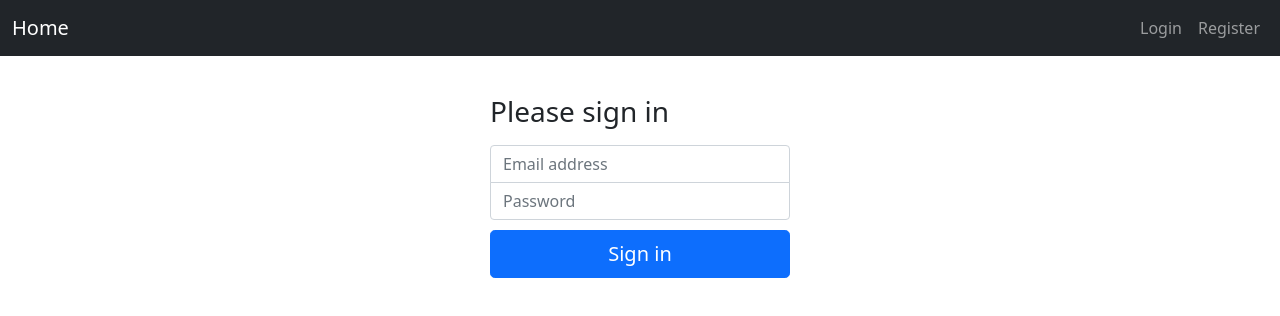
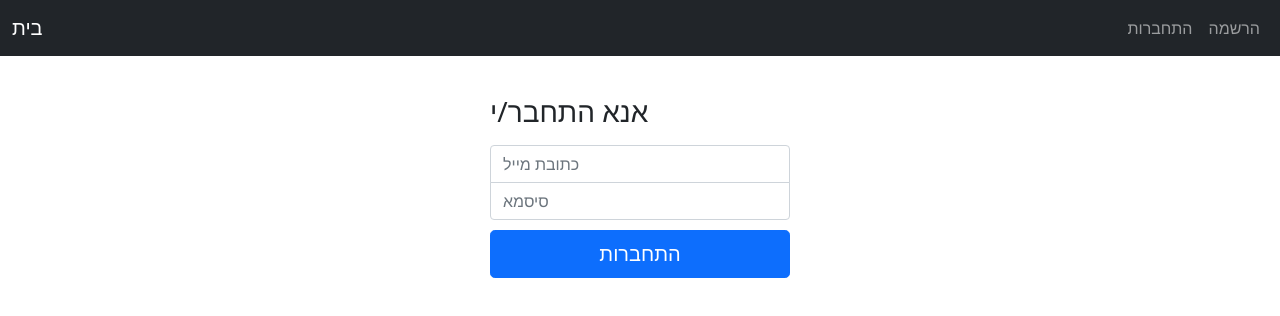
Before and after one commit to yisrael35/react_imj, a React (Create React App) app: page /login in a window 1280 px wide. Shown: the top 316 px of the page. Built offline with nearby package versions, Linux system fonts and the light colour scheme; no server answers.

Commit message:
added hebrew

```diff
--- a/public/index.html
+++ b/public/index.html
@@ -24,7 +24,7 @@
       work correctly both with client-side routing and a non-root public URL.
       Learn how to configure a non-root public URL by running `npm run build`.
     -->
-    <title>React App</title>
+    <title>Israel museum, Jerusalem</title>
   </head>
   <body>
     <noscript>You need to enable JavaScript to run this app.</noscript>
--- a/src/App.js
+++ b/src/App.js
@@ -3,29 +3,32 @@ import './App.css'
 import Login from './pages/Login'
 import Register from './pages/Register'
 import Home from './pages/Home'
-import Nav_bar from './components/Nav_bar'
+import NavBar from './components/NavBar'
 import { BrowserRouter, Route } from 'react-router-dom'
-import React, { useEffect, useState } from 'react'
-
+import React, { useState } from 'react'
 
 function App() {
   const [name, setName] = useState('')
 
-  useEffect(() => {
-    ;(async () => {
-      const response = await fetch(process.env.REACT_APP_REST_IMJ_URL + '/user', {
-        headers: { 'Content-Type': 'application/json' },
-        credentials: 'include',
-      })
-      const content = await response.json()
-      setName(content.name)
-    })()
-  })
+  // useEffect(() => {
+  //   ;(async () => {
+  //     try {
+  //       const response = await fetch(process.env.REACT_APP_REST_IMJ_URL + '/user', {
+  //         headers: { 'Content-Type': 'application/json' },
+  //         credentials: 'include',
+  //       })
+  //       const content = await response.json()
+  //       setName(content.name)
+  //     } catch (error) {
+  //       // console.log(error)
+  //     }
+  //   })()
+  // })
 
   return (
     <div className='App'>
       <BrowserRouter>
-        <Nav_bar name={name} setName={setName} />
+        <NavBar name={name} setName={setName} />
 
         <main className='form-signin'>
           <Route path='/' exact component={() => <Home name={name} />} />
--- a/src/components/Nav_bar.js
+++ b/src/components/NavBar.js
@@ -1,5 +1,6 @@
 import React from 'react'
 import { Link } from 'react-router-dom'
+const words_he = require('../helper/words_he').words_he
 
 const Nav = (props) => {
   const logout = async () => {
@@ -19,12 +20,12 @@ const Nav = (props) => {
       <ul className='navbar-nav me-auto mb-2 mb-md-0'>
         <li className='nav-item active'>
           <Link to='/login' className='nav-link'>
-            Login
+            {words_he['login']}
           </Link>
         </li>
         <li className='nav-item active'>
           <Link to='/register' className='nav-link'>
-            Register
+            {words_he['register']}
           </Link>
         </li>
       </ul>
@@ -34,7 +35,7 @@ const Nav = (props) => {
       <ul className='navbar-nav me-auto mb-2 mb-md-0'>
         <li className='nav-item active'>
           <Link to='/login' className='nav-link' onClick={logout}>
-            Logout
+            {words_he['logout']}
           </Link>
         </li>
       </ul>
@@ -45,7 +46,7 @@ const Nav = (props) => {
     <nav className='navbar navbar-expand-md navbar-dark bg-dark mb-4'>
       <div className='container-fluid'>
         <Link to='/' className='navbar-brand'>
-          Home
+          {words_he['home']}
         </Link>
 
         <div>{menu}</div>
--- /dev/null
+++ b/src/helper/words_he.js
@@ -0,0 +1,16 @@
+const words_he = {
+  welcome: 'ברוכים הבאים למוזיאון ישראל',
+  login: 'התחברות',
+  hello: 'שלום',
+  please_sign_in: 'אנא התחבר/י',
+  home: 'בית',
+  register: 'הרשמה',
+  logout: 'התנתקות',
+  name: 'שם',
+  email: 'כתובת מייל',
+  password: 'סיסמא',
+}
+
+module.exports = {
+  words_he,
+}
--- a/src/pages/Home.js
+++ b/src/pages/Home.js
@@ -1,7 +1,13 @@
 import React from 'react'
+const words_he = require('../helper/words_he').words_he
 
 const Home = (props) => {
-  return <div>{props.name ? 'Hi ' + props.name : 'You are not logged in'}</div>
+  return (
+    <div style={{ textAlign: 'center' }}>
+      <p>{words_he['welcome']}</p>
+      {props.name ? `${words_he['hello']} ` + props.name : `${words_he['please_sign_in']}`}
+    </div>
+  )
 }
 
 export default Home
--- a/src/pages/Login.js
+++ b/src/pages/Login.js
@@ -1,33 +1,6 @@
-// import React from 'react'
-
-// const Login = () => {
-//   return (
-//     <form>
-//       <h1 className='h3 mb-3 fw-normal'>Please sign in</h1>
-//       <div className='form-floating'>
-//         <input type='email' className='form-control' id='floatingInput' placeholder='name@example.com' />
-//         <label for='floatingInput'>Email address</label>
-//       </div>
-//       <div className='form-floating'>
-//         <input type='password' className='form-control' id='floatingPassword' placeholder='Password' />
-//         <label for='floatingPassword'>Password</label>
-//       </div>
-//       <div className='checkbox mb-3'>
-//         <label>
-//           <input type='checkbox' value='remember-me' /> Remember me
-//         </label>
-//       </div>
-//       <button className='w-100 btn btn-lg btn-primary' type='submit'>
-//         Sign in
-//       </button>
-//       <p className='mt-5 mb-3 text-muted'>© 2017–2021</p>
-//     </form>
-//   )
-// }
-
-// export default Login
-import React, { SyntheticEvent, useState } from 'react'
+import React, { useState } from 'react'
 import { Redirect } from 'react-router-dom'
+const words_he = require('../helper/words_he').words_he
 
 const Login = (props) => {
   const [email, setEmail] = useState('')
@@ -36,36 +9,40 @@ const Login = (props) => {
 
   const submit = async (e) => {
     e.preventDefault()
-
+    console.log(process.env.REACT_APP_REST_IMJ_URL)
+    console.log({
+      username: email,
+      password,
+    })
     const response = await fetch(process.env.REACT_APP_REST_IMJ_URL + '/auth', {
       method: 'PUT',
       headers: { 'Content-Type': 'application/json' },
-      credentials: 'include',
+      // credentials: 'include',
       body: JSON.stringify({
-        username: 'yisraelb',
+        username: email,
         password,
       }),
     })
 
     const content = await response.json()
-    console.log(content)
+    console.log(content.user.name)
     setRedirect(true)
-    props.setName(content.name)
+    props.setName(content.user.name)
+    //need to save the token
   }
 
   if (redirect) {
     return <Redirect to='/' />
   }
-
   return (
     <form onSubmit={submit}>
-      <h1 className='h3 mb-3 fw-normal'>Please sign in</h1>
-      <input type='email' className='form-control' placeholder='Email address' required onChange={(e) => setEmail(e.target.value)} />
+      <h1 className='h3 mb-3 fw-normal'>{words_he['please_sign_in']}</h1>
+      <input type='email' className='form-control' placeholder={words_he['email']} required onChange={(e) => setEmail(e.target.value)} />
 
-      <input type='password' className='form-control' placeholder='Password' required onChange={(e) => setPassword(e.target.value)} />
+      <input type='password' className='form-control' placeholder={words_he['password']} required onChange={(e) => setPassword(e.target.value)} />
 
       <button className='w-100 btn btn-lg btn-primary' type='submit'>
-        Sign in
+        {words_he['login']}
       </button>
     </form>
   )
--- a/src/pages/Register.js
+++ b/src/pages/Register.js
@@ -1,5 +1,6 @@
-import React, { SyntheticEvent, useState } from 'react'
+import React, { useState } from 'react'
 import { Redirect } from 'react-router-dom'
+const words_he = require('../helper/words_he').words_he
 
 const Register = () => {
   const [name, setName] = useState('')
@@ -10,7 +11,7 @@ const Register = () => {
   const submit = async (e) => {
     e.preventDefault()
 
-    await fetch( process.env.REACT_APP_REST_IMJ_URL + '/register', {
+    await fetch(process.env.REACT_APP_REST_IMJ_URL + '/register', {
       method: 'POST',
       headers: { 'Content-Type': 'application/json' },
       body: JSON.stringify({
@@ -29,16 +30,16 @@ const Register = () => {
 
   return (
     <form onSubmit={submit}>
-      <h1 className='h3 mb-3 fw-normal'>Please register</h1>
+      <h1 className='h3 mb-3 fw-normal'> {words_he['register']}</h1>
 
-      <input className='form-control' placeholder='Name' required onChange={(e) => setName(e.target.value)} />
+      <input className='form-control' placeholder={words_he['name']} required onChange={(e) => setName(e.target.value)} />
 
-      <input type='email' className='form-control' placeholder='Email address' required onChange={(e) => setEmail(e.target.value)} />
+      <input type='email' className='form-control' placeholder={words_he['email']} required onChange={(e) => setEmail(e.target.value)} />
 
-      <input type='password' className='form-control' placeholder='Password' required onChange={(e) => setPassword(e.target.value)} />
+      <input type='password' className='form-control' placeholder={words_he['password']} required onChange={(e) => setPassword(e.target.value)} />
 
       <button className='w-100 btn btn-lg btn-primary' type='submit'>
-        Submit
+        {words_he['register']}
       </button>
     </form>
   )
```
